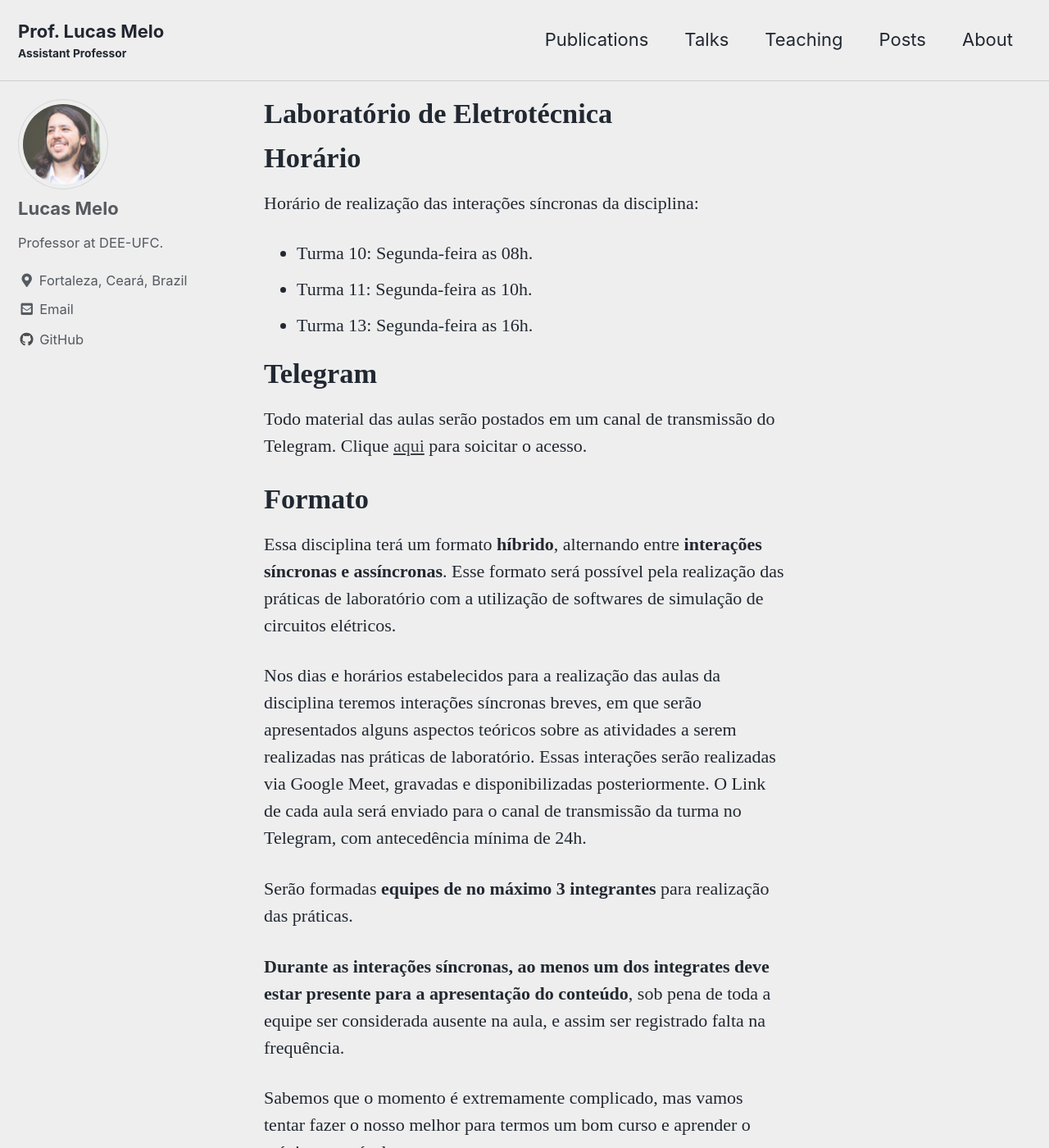
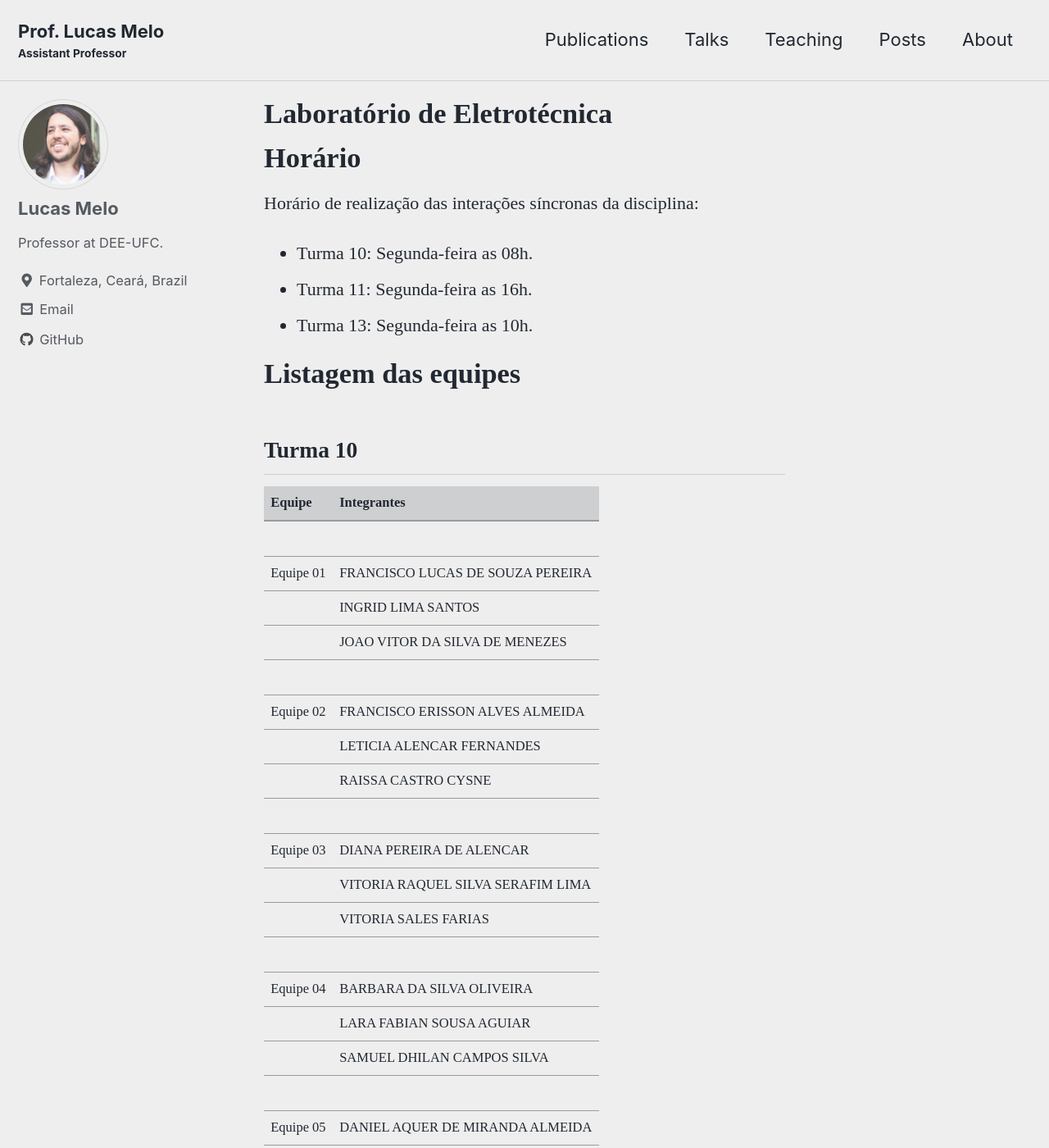
Before and after one commit to lucassm/lucassm.github.io, a Jekyll site: the page built from _teaching/LE-2021-1/index.md, in a window 1280 px wide and 1400 px high. Shown: the whole window at 82% size. Built offline with Jekyll 4.4.1, drawn with Linux system fonts in a browser that asks for light colours; cached includes are drawn as plain includes; some web fonts are replaced; formulas are drawn with MathJax 3; some of the changed text lies outside the part shown.

Commit message:
UPDATE: Integrantes das equipes LE-2021

```diff
--- a/_teaching/LE-2021-1/index.md
+++ b/_teaching/LE-2021-1/index.md
@@ -12,8 +12,78 @@
 
 Horário de realização das interações síncronas da disciplina:
 - Turma 10: Segunda-feira as 08h.
-- Turma 11: Segunda-feira as 10h.
-- Turma 13: Segunda-feira as 16h.
+- Turma 11: Segunda-feira as 16h.
+- Turma 13: Segunda-feira as 10h.
+
+# Listagem das equipes
+
+## Turma 10
+
+| Equipe     | Integrantes                       |
+|------------|-----------------------------------|
+|            |                                   |
+| Equipe 01  | FRANCISCO LUCAS DE SOUZA PEREIRA  |
+|            | INGRID LIMA SANTOS                |
+|            | JOAO VITOR DA SILVA DE MENEZES    |
+|            |                                   |
+| Equipe 02  | FRANCISCO ERISSON ALVES ALMEIDA   |
+|            | LETICIA ALENCAR FERNANDES         |
+|            | RAISSA CASTRO CYSNE               |
+|            |                                   |
+| Equipe 03  | DIANA PEREIRA DE ALENCAR          |
+|            | VITORIA RAQUEL SILVA SERAFIM LIMA |
+|            | VITORIA SALES FARIAS              |
+|            |                                   |
+| Equipe 04  | BARBARA DA SILVA OLIVEIRA         |
+|            | LARA FABIAN SOUSA AGUIAR          |
+|            | SAMUEL DHILAN CAMPOS SILVA        |
+|            |                                   |
+| Equipe 05  | DANIEL AQUER DE MIRANDA ALMEIDA   |
+|            | JOABE ANGELO DE SOUSA             |
+|            | PEDRO HENRIQUE GOMES FERREIRA     |
+
+## Turma 11
+
+| Equipe     | Integrantes                        |
+|------------|------------------------------------|
+|            |                                    |
+| Equipe 01  | MARIA LETICIA FERREIRA PEREIRA     |
+|            | ISADORA VASCONCELOS GOMES TAVARES  |
+|            | ANA BEATRIZ DELFINO DE QUEIROZ     |
+|            |                                    |
+| Equipe 02  | ARIVONALDO RODRIGUES BARROS        |
+|            | JOSE BEZERRA GARRIDO               |
+|            | SAMUEL MORAES MESQUITA             |
+|            |                                    |
+| Equipe 03  | GABRIEL DUARTE DE SA               |
+|            | RAFAEL HENRIQUE GOMES DE SOUZA     |
+|            | SÂMILA GEORGIA CAVALCANTE FRANÇA   |
+|            |                                    |
+| Equipe 04  | KARLLA CHRYSTINA DA SILVA FERREIRA |
+|            | LUIS MIGUEL DE ARAUJO QUEIROZ      |
+|            | OZANAN SOARES GUEDES               |
+
+## Turma 13
+
+| Equipe     | Integrantes                         |
+|------------|-------------------------------------|
+|            |                                     |
+| Equipe 01  | ANTONIO RICARDO AMANCIO LIMA JUNIOR |
+|            | BRENDA LIMA RAMOS                   |
+|            | JOANNA KAREN MONTEIRO CAVALCANTE    |
+|            | MARIA GABRIELA OLIVEIRA DE PINHO    |
+|            |                                     |
+| Equipe 02  | MATHEUS VASCONCELOS NASCIMENTO      |
+|            | LYSSANDRA MENESES DE OLIVEIRA LUCAS |
+|            | LUCAS CIPRIANO FEITOSA BRANDÃO      |
+|            |                                     |
+| Equipe 03  | HILLDYSON MOREIRA LEVY              |
+|            |                                     |
+| Equipe 04  | FRANCISCO GABRIEL MOREIRA SAMPAIO   |
+|            | KAUA SOUZA MAIA                     |
+|            | MARC ROBERT DONN SIMEUS             |
+|            | VITOR JUCA POLICARPO                |
+
 
 # Telegram
 
```
